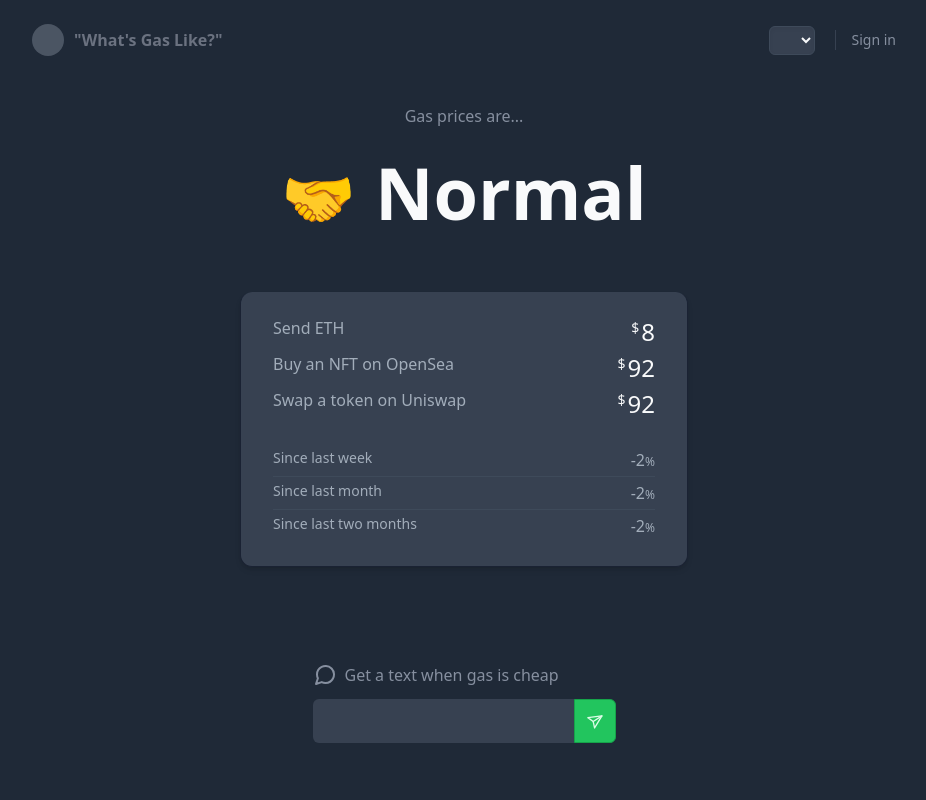
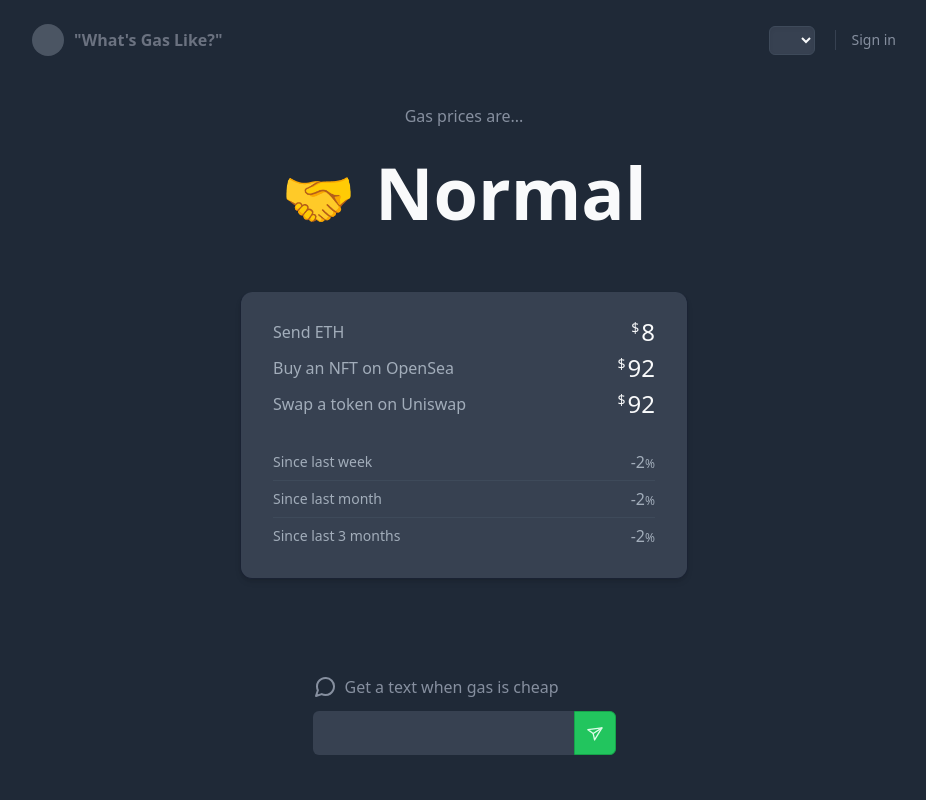
Before and after one commit to maxgeor/gas-tracker, a Next.js app: page / in a window 1280 px wide. Shown: the top 800 px of the page, without its empty margins (176-1102 px from the left). Built offline with nearby package versions, Linux system fonts and the light colour scheme.

Commit message:
Updated spacing and heading sizes

```diff
--- a/pages/admin.js
+++ b/pages/admin.js
@@ -15,26 +15,26 @@ export default function Admin() {
           </div>
         </header>
         <h3 className="text-gray-400 mt-14 mb-6">Gas prices are...</h3>
-        <h1 className="text-6xl sm:text-7xl font-bold mb-16"><span className="text-6xl mb-2">🤝</span> Normal</h1>
-        {/* <h1 className="text-6xl sm:text-7xl font-bold mb-16"><span className="text-6xl mb-4">👍</span> Good</h1> */}
-        {/* <h1 className="text-6xl sm:text-7xl font-bold mb-16"><span className="text-6xl mb-4">👎</span> Bad</h1> */}
+        <h1 className="text-6xl sm:text-7xl font-bold mb-16"><span className="text-5xl sm:text-6xl mb-2">🤝</span> Normal</h1>
+        {/* <h1 className="text-6xl sm:text-7xl font-bold mb-16"><span className="text-5xl sm:text-6xl mb-4">👍</span> Good</h1> */}
+        {/* <h1 className="text-6xl sm:text-7xl font-bold mb-16"><span className="text-5xl sm:text-6xl mb-4">👎</span> Bad</h1> */}
         <section className="flex flex-col items-center text-gray-350 bg-gray-700 sm:rounded-xl shadow-md border border-gray-900 border-t-0 w-full sm:max-w-md p-6 sm:px-8 mb-5 ">
           <div className=" space-y-1 mb-6 w-full">
-            <div className="flex justify-between">
+            <div className="flex justify-between items-center">
               <span className="w-2/3 leading-6">Send ETH</span>
               <div className="price flex self-start text-gray-50">
                 <span className="dollar-sign text-sm mt-0.5 mr-0.5">$</span>
                 <span className="amount text-2xl">8</span>
               </div>
             </div>
-            <div className="flex justify-between">
+            <div className="flex justify-between items-center">
               <span className="w-2/3 leading-6">Buy an NFT on OpenSea</span>
               <div className="price flex self-start text-gray-50">
                 <span className="dollar-sign text-sm mt-0.5 mr-0.5">$</span>
                 <span className="amount text-2xl">92</span>
               </div>
             </div>
-            <div className="flex justify-between">
+            <div className="flex justify-between items-center">
               <span className="w-2/3 leading-6">Swap a token on Uniswap</span>
               <div className="price flex self-start text-gray-50">
                 <span className="dollar-sign text-sm mt-0.5 mr-0.5">$</span>
@@ -43,17 +43,17 @@ export default function Admin() {
             </div>
           </div>
           <div className="text-sm divide-y divide-gray-600 w-full">
-            <div className="py-1.5 flex justify-between">
-              <span className="w-1/2">Since last week</span>
-              <span className="text-base">-2<span className="text-xs">%</span></span>
+            <div className="py-2 flex justify-between">
+              <span>Since last week</span>
+              <span className="text-base leading-5">-2<span className="text-xs">%</span></span>
             </div>
-            <div className="py-1.5 flex justify-between">
-              <span className="w-1/2">Since last month</span>
-              <span className="text-base">-2<span className="text-xs">%</span></span>
+            <div className="py-2 flex justify-between">
+              <span>Since last month</span>
+              <span className="text-base leading-5">-2<span className="text-xs">%</span></span>
             </div>
-            <div className="py-1.5 flex justify-between">
-              <span className="w-1/2">Since last two months</span>
-              <span className="text-base">-2<span className="text-xs">%</span></span>
+            <div className="py-2 flex justify-between">
+              <span>Since last 3 months</span>
+              <span className="text-base leading-5">-2<span className="text-xs">%</span></span>
             </div>
           </div>
           </section>
--- a/pages/index.js
+++ b/pages/index.js
@@ -13,45 +13,45 @@ export default function Home() {
           </div>
         </header>
         <h3 className="text-gray-400 pt-12 mb-6 sm:mb-7">Gas prices are...</h3>
-        <h1 className="text-6xl sm:text-7xl font-bold mb-16"><span className="text-6xl mb-2">🤝</span> Normal</h1>
-        {/* <h1 className="text-6xl sm:text-7xl font-bold mb-16"><span className="text-6xl mb-4">👍</span> Good</h1> */}
-        {/* <h1 className="text-6xl sm:text-7xl font-bold mb-16"><span className="text-6xl mb-4">👎</span> Bad</h1> */}
+        <h1 className="text-6xl sm:text-7xl font-bold mb-16"><span className="text-5xl sm:text-6xl mb-2">🤝</span> Normal</h1>
+        {/* <h1 className="text-6xl sm:text-7xl font-bold mb-16"><span className="text-5xl sm:text-6xl mb-4">👍</span> Good</h1> */}
+        {/* <h1 className="text-6xl sm:text-7xl font-bold mb-16"><span className="text-5xl sm:text-6xl mb-4">👎</span> Bad</h1> */}
         <section className="flex flex-col items-center text-gray-350 bg-gray-700 sm:rounded-xl shadow-md border border-gray-900 border-t-0 w-full sm:max-w-md p-6 sm:px-8 mb-24">
-          <div className=" space-y-1 mb-6 w-full">
-            <div className="flex justify-between">
-              <span>Send ETH</span>
-              <div className="price flex text-gray-50">
+        <div className=" space-y-1 mb-6 w-full">
+            <div className="flex justify-between items-center">
+              <span className="w-2/3 leading-6">Send ETH</span>
+              <div className="price flex self-start text-gray-50">
                 <span className="dollar-sign text-sm mt-0.5 mr-0.5">$</span>
                 <span className="amount text-2xl">8</span>
               </div>
             </div>
-            <div className="flex justify-between">
-              <span>Buy an NFT on OpenSea</span>
-              <div className="price flex text-gray-50">
+            <div className="flex justify-between items-center">
+              <span className="w-2/3 leading-6">Buy an NFT on OpenSea</span>
+              <div className="price flex self-start text-gray-50">
                 <span className="dollar-sign text-sm mt-0.5 mr-0.5">$</span>
                 <span className="amount text-2xl">92</span>
               </div>
             </div>
-            <div className="flex justify-between">
-              <span className="mr-24">Swap a token on Uniswap</span>
-              <div className="price flex text-gray-50">
+            <div className="flex justify-between items-center">
+              <span className="w-2/3 leading-6">Swap a token on Uniswap</span>
+              <div className="price flex self-start text-gray-50">
                 <span className="dollar-sign text-sm mt-0.5 mr-0.5">$</span>
                 <span className="amount text-2xl">92</span>
               </div>
             </div>
           </div>
           <div className="text-sm divide-y divide-gray-600 w-full">
-            <div className="py-1 flex justify-between">
+            <div className="py-2 flex justify-between">
               <span>Since last week</span>
-              <span className="text-base">-2<span className="text-xs">%</span></span>
+              <span className="text-base leading-5">-2<span className="text-xs">%</span></span>
             </div>
-            <div className="py-1 flex justify-between">
+            <div className="py-2 flex justify-between">
               <span>Since last month</span>
-              <span className="text-base">-2<span className="text-xs">%</span></span>
+              <span className="text-base leading-5">-2<span className="text-xs">%</span></span>
             </div>
-            <div className="py-1 flex justify-between">
-              <span>Since last two months</span>
-              <span className="text-base">-2<span className="text-xs">%</span></span>
+            <div className="py-2 flex justify-between">
+              <span>Since last 3 months</span>
+              <span className="text-base leading-5">-2<span className="text-xs">%</span></span>
             </div>
           </div>
         </section>
```
